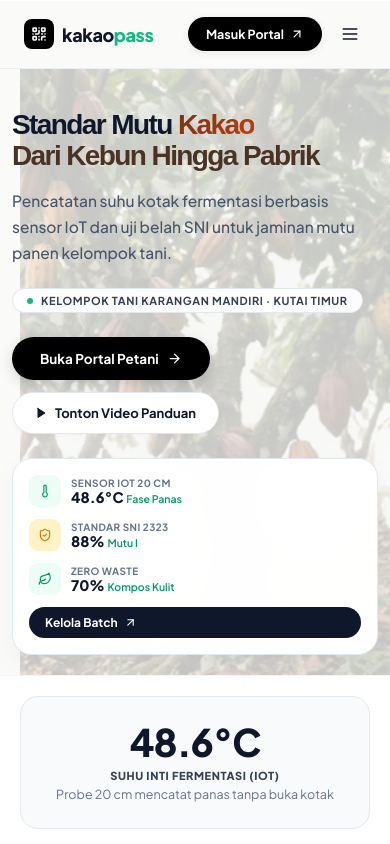
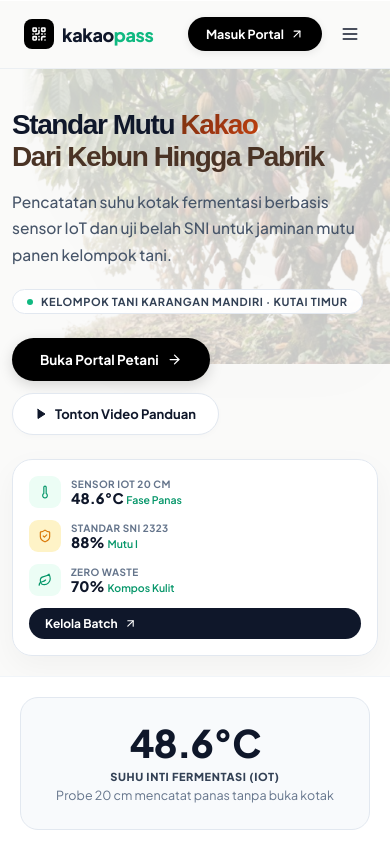
Before and after one commit to RafiAbdurrohim/kakao-pass, a Next.js app: page / in a window 390 px wide. Shown: the top 844 px of the page. Built offline with nearby package versions, Linux system fonts and the light colour scheme.

Commit message:
fix: crop sisi kiri foto pohon kakao dan geser ke kiri agar sisi kanan utuh dan judul tetap 2 baris rapi

```diff
--- a/app/kp.css
+++ b/app/kp.css
@@ -1122,13 +1122,13 @@
 .concept-hero-section{position:relative;width:100%;min-height:100vh;min-height:100dvh;display:flex;flex-direction:column;justify-content:space-between;padding-top:100px;padding-bottom:32px;background-color:#fafaf9;border-bottom:1px solid #f1f5f9;overflow:hidden}
 .concept-hero-inner{width:min(1280px,calc(100% - 48px));margin:0 auto;display:flex;flex-direction:column;justify-content:space-between;flex:1;min-height:calc(100vh - 132px);min-height:calc(100dvh - 132px);position:relative;z-index:2}
 
-/* Pohon Kakao Cutout di Sisi Kanan (Transparan) */
-.concept-hero-tree-frame{position:absolute;top:68px;right:0;bottom:0;width:min(52vw,920px);pointer-events:none;z-index:1;display:flex;align-items:flex-start;justify-content:flex-end;overflow:hidden}
-.concept-hero-tree-render{width:100%;height:100%;object-fit:cover;object-position:right top;filter:drop-shadow(0 20px 40px rgba(15,23,42,.06))}
+/* Pohon Kakao Cutout di Sisi Kanan (Kanan Utuh, Digeser ke Kiri, Tidak Terpotong) */
+.concept-hero-tree-frame{position:absolute;top:68px;right:24px;bottom:0;height:calc(100% - 68px);max-width:56vw;pointer-events:none;z-index:1;display:flex;align-items:flex-start;justify-content:flex-end}
+.concept-hero-tree-render{width:auto;height:100%;max-width:100%;object-fit:contain;object-position:right top;filter:drop-shadow(0 20px 40px rgba(15,23,42,.05))}
 
 /* Left Content Area */
-.concept-hero-left-copy{max-width:550px;position:relative;z-index:2;margin-top:auto;margin-bottom:auto;padding:24px 0}
-.concept-main-title{font-size:clamp(36px,4.4vw,56px);font-weight:800;line-height:1.12;letter-spacing:-1.6px;color:#0f172a;margin:0 0 16px}
+.concept-hero-left-copy{max-width:660px;position:relative;z-index:2;margin-top:auto;margin-bottom:auto;padding:24px 0}
+.concept-main-title{font-size:clamp(32px,3.8vw,50px);font-weight:800;line-height:1.14;letter-spacing:-1.4px;color:#0f172a;margin:0 0 16px}
 .title-cocoa-accent{color:#78350f;background:linear-gradient(135deg,#78350f 0%,#9a3412 45%,#c2410c 100%);-webkit-background-clip:text;-webkit-text-fill-color:transparent;display:inline-block}
 .title-sub-phrase{color:#4a3325}
 .concept-lead-text{font-size:15.5px;line-height:1.7;color:#475569;margin:0 0 20px;font-weight:500}
@@ -1255,7 +1255,7 @@
 @media(max-width:960px){
   .concept-hero-section{padding-top:92px;padding-bottom:28px;min-height:auto}
   .concept-hero-inner{width:calc(100% - 32px);min-height:auto}
-  .concept-hero-tree-frame{top:68px;width:85vw;height:calc(100% - 68px);opacity:.28}
+  .concept-hero-tree-frame{top:68px;right:0;max-width:85vw;height:calc(100% - 68px);opacity:.28}
   .concept-main-title{font-size:32px}
   .concept-docked-bar{flex-direction:column;align-items:stretch;gap:12px;padding:16px}
   .dock-divider{display:none}
@@ -1273,7 +1273,7 @@
 @media(max-width:600px){
   .concept-hero-section{padding-top:84px;padding-bottom:20px}
   .concept-hero-inner{width:calc(100% - 24px)}
-  .concept-hero-tree-frame{top:68px;width:95vw;height:calc(100% - 68px);opacity:.2}
+  .concept-hero-tree-frame{top:68px;right:0;max-width:95vw;height:calc(100% - 68px);opacity:.2}
   .concept-main-title{font-size:28px}
   .footer-grid-layout{grid-template-columns:1fr}
   .concept-timeline-bar{grid-template-columns:1fr;gap:8px}
--- a/app/page.tsx
+++ b/app/page.tsx
@@ -164,7 +164,7 @@ export default function Home() {
           <Image
             src="/images/pohon-kakao-kanan-hd.png"
             alt="Pohon Kakao Berbuah Lebat Kelompok Tani Karangan Mandiri"
-            width={1338}
+            width={938}
             height={746}
             priority
             className="concept-hero-tree-render"
```
Also changed, not shown: public/images/pohon-kakao-kanan-hd.png.
